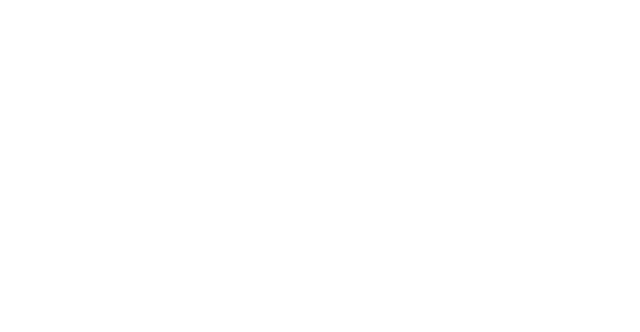
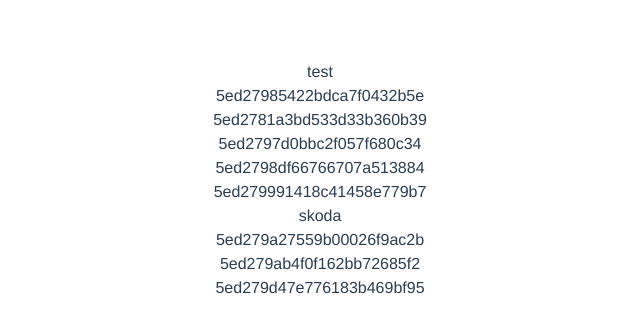
Before and after one commit to dmitry-mialeshka/car-catalog, a Vue app: page / in a window 1280 px wide. Shown: the top 332 px of the page, without its empty margins (320-960 px from the left). Built offline with nearby package versions, Linux system fonts and the light colour scheme.

Commit message:
Adding catalog

```diff
--- a/src/App.vue
+++ b/src/App.vue
@@ -1,19 +1,23 @@
 <template>
-  <div id="app"/>
+  <div id="app">
+    <Catalog />
+  </div>
 </template>
 
 <script>
 import { mapActions } from 'vuex';
-
+import Catalog from './components/Catalog';
 export default {
   name: 'App',
   created() {
-    this.loadDataAction();
+    this.getProducts();
   },
-  components: {},
+  components: {
+    Catalog,
+  },
   computed: {},
   methods: {
-    ...mapActions('root/makes', ['loadDataAction']),
+    ...mapActions('products', ['getProducts']),
   },
 };
 </script>
--- /dev/null
+++ b/src/components/Catalog.vue
@@ -0,0 +1,26 @@
+<template>
+  <div>
+    {{ 'test' }}
+    <div v-for="product in products" :key="product._id">
+      {{ product._id }}
+    </div>
+  </div>
+</template>
+
+<script>
+  import { mapState } from "vuex";
+
+  export default {
+    name: "Catalog",
+    computed: mapState({
+      products: state => state.products.all,
+    }),
+    created() {
+      console.log(this.makes);
+    }
+  }
+</script>
+
+<style scoped>
+
+</style>
--- a/src/main.js
+++ b/src/main.js
@@ -5,7 +5,7 @@
 import { BootstrapVue, IconsPlugin } from 'bootstrap-vue'
 import 'bootstrap/dist/css/bootstrap.css'
 import 'bootstrap-vue/dist/bootstrap-vue.css'
-import store from './store/store';
+import store from './store';
 
 
 Vue.use(VueRouter)
--- a/src/store/actions.js
+++ /dev/null
@@ -1 +0,0 @@
-export default {}
--- a/src/store/getters.js
+++ /dev/null
@@ -1 +0,0 @@
-export  default {}
--- /dev/null
+++ b/src/store/index.js
@@ -0,0 +1,12 @@
+import Vue from 'vue';
+import Vuex from 'vuex';
+import products from './modules/products';
+
+Vue.use(Vuex);
+
+export default new Vuex.Store({
+  modules: {
+    products,
+  },
+  strict: process.env.NODE_ENV !== 'production',
+});
--- a/src/store/modules/loader.js
+++ /dev/null
@@ -1,20 +0,0 @@
-const store = {
-  namespaced: true,
-  state: {
-    loader: false
-  },
-
-  getters: {
-    status: state => state.loader
-  },
-
-  mutations: {
-    updateStatus: (state, status) => (state.loader = status)
-  },
-
-  actions: {
-    updateStatusAction: ({ commit }, status) => commit('updateStatus', status)
-  }
-};
-
-export default store;
--- a/src/store/modules/makes.js
+++ /dev/null
@@ -1,35 +0,0 @@
-import makes from '../../data/makes.json';
-const store = {
-  namespaced: true,
-  state: {
-    makes: {},
-  },
-
-  getters: {
-    makes: (state) => state.makes,
-  },
-
-  mutations: {
-    saveMakesData: (state, makes) => ({
-      ...state,
-      data: makes,
-    }),
-  },
-
-  actions: {
-    loadDataAction: ({ commit, dispatch }) => {
-      dispatch('root/loader/updateStatusAction', true, { root: true });
-      const localMakes = localStorage.getItem('makes');
-      if (localMakes) {
-        commit('saveMakesData', JSON.parse(localMakes));
-        dispatch('root/loader/updateStatusAction', false, { root: true });
-      } else {
-        commit('saveMakesData', makes);
-        localStorage.setItem('makes', JSON.stringify(makes));
-        dispatch('root/loader/updateStatusAction', false, { root: true });
-      }
-    },
-  },
-};
-
-export default store;
--- /dev/null
+++ b/src/store/modules/products.js
@@ -0,0 +1,31 @@
+import products from '../../data/products.json';
+
+const state = () => ({
+  all: []
+});
+
+const getters = {};
+
+const mutations = {
+  setProducts (state, products) {
+    state.all = products
+  }
+};
+
+const actions = {
+  getProducts: ({ commit }) => {
+    const localProducts = localStorage.getItem('products');
+    if (!localProducts) {
+      localStorage.setItem('products', JSON.stringify(products.makes));
+    }
+    commit('setProducts', localProducts ? JSON.parse(localProducts) : products.makes);
+  },
+};
+
+export default {
+  namespaced: true,
+  state,
+  getters,
+  actions,
+  mutations,
+}
--- a/src/store/mutations.js
+++ /dev/null
@@ -1 +0,0 @@
-export default {}
--- a/src/store/store.js
+++ /dev/null
@@ -1,25 +0,0 @@
-import Vue from 'vue';
-import Vuex from 'vuex';
-import actions from './actions';
-import getters from './getters';
-import mutations from './mutations';
-import makes from './modules/makes';
-import loader from './modules/loader';
-
-Vue.use(Vuex);
-
-export default new Vuex.Store({
-  modules: {
-    strict: true,
-    root: {
-      namespaced: true,
-      getters,
-      actions,
-      mutations,
-      modules: {
-        loader,
-        makes,
-      },
-    },
-  },
-});
```
Also changed, not shown: src/data/products.json (renamed from src/data/makes.json).
